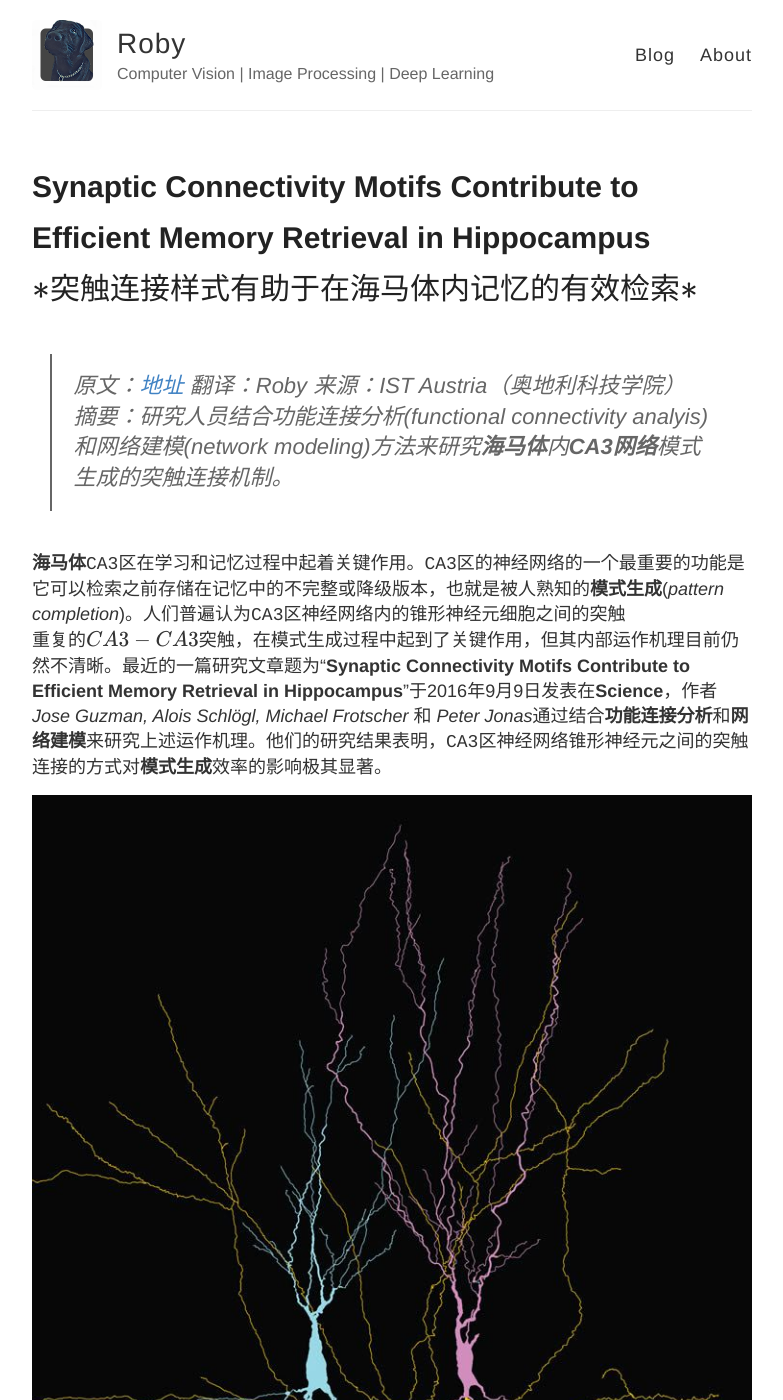
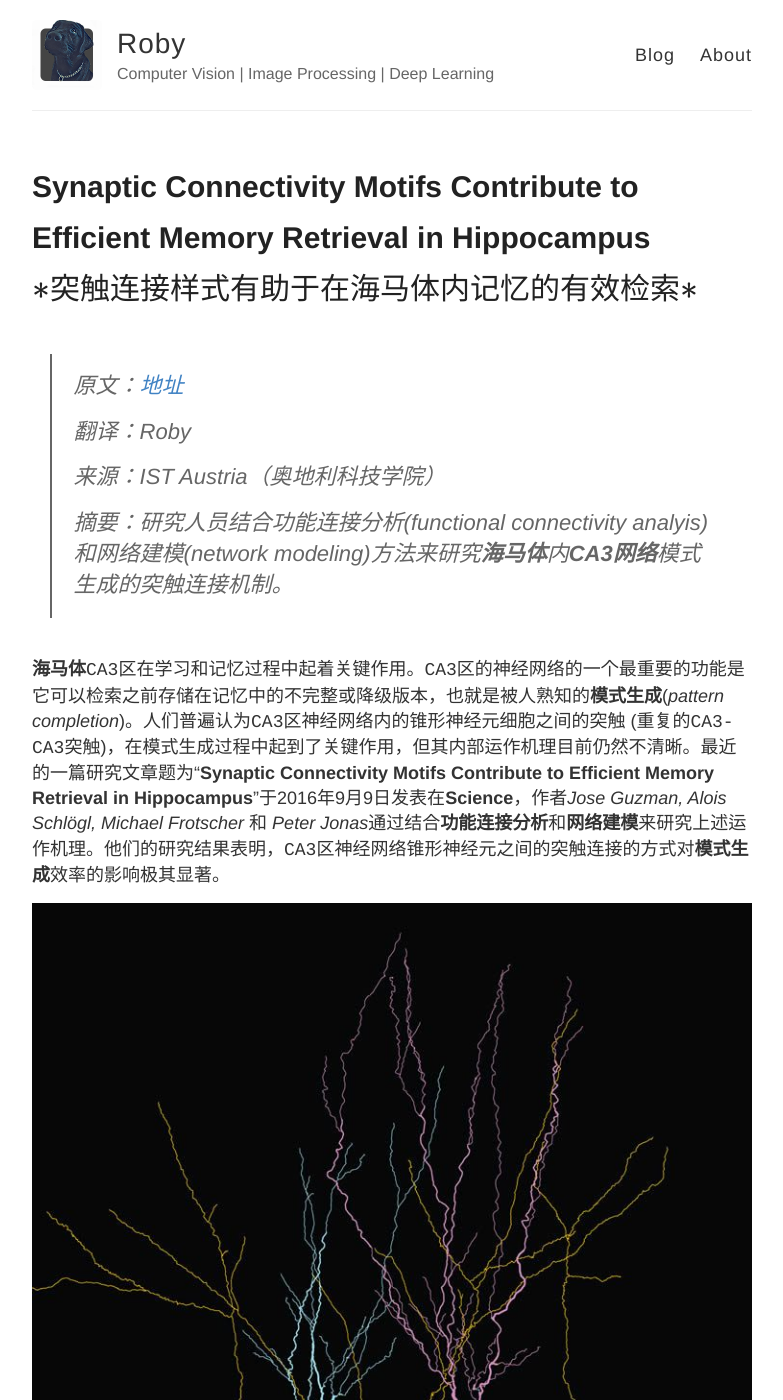
Before and after one commit to changkaizhao/changkaizhao.github.io, a Jekyll site: the page built from _posts/2016-9-13-Synaptic-Connectivity-Motifs-Contribute-to-Efficient-Memory-Retrieval-in-Hippocampus.md, in a window 1280 px wide and 1400 px high. Shown: the whole window, without its empty margins (248-1031 px from the left). Built offline with Jekyll 4.4.1, drawn with Linux system fonts in a browser that asks for light colours; formulas are drawn with MathJax 3; comment, search, counter and statistics services are not loaded; some of the changed lines change nothing that is shown; some of the changed text lies outside the part shown.

Commit message:
edit blog EMRH

```diff
--- a/_posts/2016-9-13-Synaptic-Connectivity-Motifs-Contribute-to-Efficient-Memory-Retrieval-in-Hippocampus.md
+++ b/_posts/2016-9-13-Synaptic-Connectivity-Motifs-Contribute-to-Efficient-Memory-Retrieval-in-Hippocampus.md
@@ -2,15 +2,19 @@
 layout: post
 title: Synaptic Connectivity Motifs Contribute to Efficient Memory Retrieval in Hippocampus(*突触连接样式有助于在海马体内记忆的有效检索*)
 ---
->原文：[地址](http://neurosciencenews.com/hippocampus-synaptic-connection-memory-5027/)
->翻译：Roby
->来源：IST Austria（奥地利科技学院）
->摘要：研究人员结合功能连接分析(*functional connectivity analyis*)和网络建模(*network modeling*)方法来研究**海马体**内**CA3网络**模式生成的突触连接机制。
+> 原文：[地址](http://neurosciencenews.com/hippocampus-synaptic-connection-memory-5027/)
+>
+> 翻译：Roby
+>
+> 来源：IST Austria（奥地利科技学院）
+>
+> 摘要：研究人员结合功能连接分析(*functional connectivity analyis*)和网络建模(*network modeling*)方法来研究**海马体**内**CA3网络**模式生成的突触连接机制。
 
-**海马体**`CA3`区在学习和记忆过程中起着关键作用。`CA3`区的神经网络的一个最重要的功能是它可以检索之前存储在记忆中的不完整或降级版本，也就是被人熟知的**模式生成**(*pattern completion*)。人们普遍认为`CA3`区神经网络内的锥形神经元细胞之间的突触(重复的CA3-CA3突触)，在模式生成过程中起到了关键作用，但其内部运作机理目前仍然不清晰。最近的一篇研究文章题为“**Synaptic Connectivity Motifs Contribute to Efficient Memory Retrieval in Hippocampus**”于2016年9月9日发表在**Science**，作者*Jose Guzman, Alois Schlögl, Michael Frotscher*  和 *Peter Jonas*通过结合**功能连接分析**和**网络建模**来研究上述运作机理。他们的研究结果表明，`CA3`区神经网络锥形神经元之间的突触连接的方式对**模式生成**效率的影响极其显著。
+
+**海马体**`CA3`区在学习和记忆过程中起着关键作用。`CA3`区的神经网络的一个最重要的功能是它可以检索之前存储在记忆中的不完整或降级版本，也就是被人熟知的**模式生成**(*pattern completion*)。人们普遍认为`CA3`区神经网络内的锥形神经元细胞之间的突触 (重复的`CA3-CA3`突触)，在模式生成过程中起到了关键作用，但其内部运作机理目前仍然不清晰。最近的一篇研究文章题为“**Synaptic Connectivity Motifs Contribute to Efficient Memory Retrieval in Hippocampus**”于2016年9月9日发表在**Science**，作者*Jose Guzman, Alois Schlögl, Michael Frotscher*  和 *Peter Jonas*通过结合**功能连接分析**和**网络建模**来研究上述运作机理。他们的研究结果表明，`CA3`区神经网络锥形神经元之间的突触连接的方式对**模式生成**效率的影响极其显著。
 
 ![突触连接](https://raw.githubusercontent.com/changkaizhao/changkaizhao.github.io/master/images/2016-9-13/1.jpg)
-`CA3`区锥形**神经元对**突触连接重建图。图中为由单个突触连接的**神经元对**的显微图像。
+`CA3`区锥形**神经元对**突触连接重建图。图中为由单个突触连接的**神经元对**的显微图像。NeuroscienceNews.com image is adapted from the IST Austria press release.
 
 
 
```
